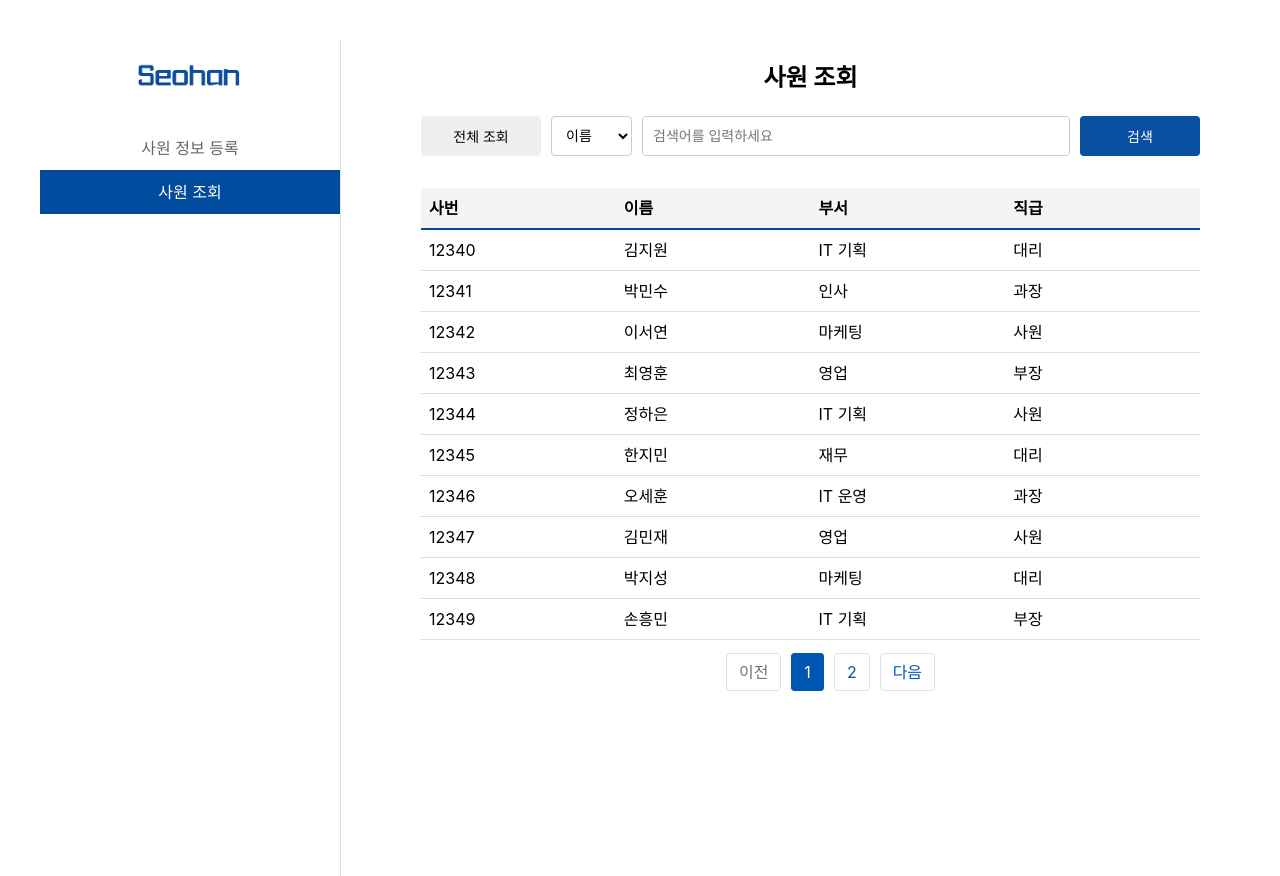
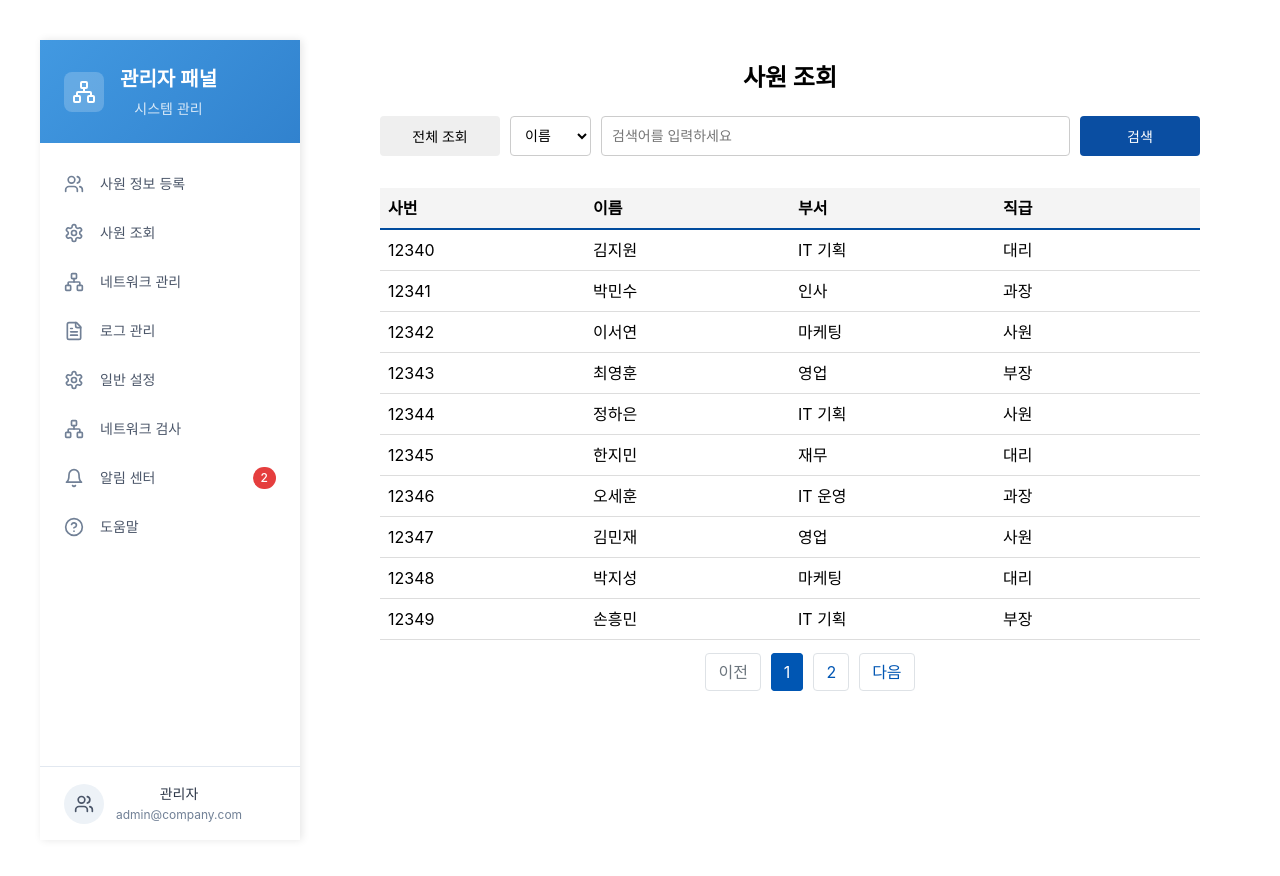
Before and after one commit to IT-1team/FE, a React (Vite) app: page /dashboard/search in a window 1280 px wide. Shown: the top 876 px of the page. Built offline with nearby package versions, Linux system fonts and the light colour scheme.

Commit message:
feat: 사이드바 수정정

```diff
--- a/src/components/common/Sidebar.jsx
+++ b/src/components/common/Sidebar.jsx
@@ -1,38 +1,61 @@
 import React from 'react';
-import { Link, useLocation } from 'react-router-dom'; // useLocation 추가
-import logo from '../../assets/logo.png';
+import {
+  Users,
+  Settings,
+  Network,
+  FileText,
+  Bell,
+  HelpCircle,
+} from 'lucide-react';
 import '../../styles/Sidebar.scss';
-function Sidebar() {
-  const location = useLocation(); // 현재 경로 확인을 위한 hook
 
+const Sidebar = () => {
   const menuItems = [
-    { path: '/dashboard/registration', label: '사원 정보 등록' },
-    { path: '/dashboard/search', label: '사원 조회' },
+    { icon: Users, label: '사원 정보 등록', badge: null },
+    { icon: Settings, label: '사원 조회', badge: null },
+    { icon: Network, label: '네트워크 관리', badge: null },
+    { icon: FileText, label: '로그 관리', badge: null },
+    { icon: Settings, label: '일반 설정', badge: null },
+    { icon: Network, label: '네트워크 검사', badge: null },
+    { icon: Bell, label: '알림 센터', badge: 2 },
+    { icon: HelpCircle, label: '도움말', badge: null },
   ];
 
   return (
     <div className="sidebar">
-      <div className="logo">
-        <img src={logo} alt="Seohan HR" />
+      <div className="header">
+        <div className="header__content">
+          <div className="header__icon">
+            <Network />
+          </div>
+          <div className="header__text">
+            <h1>관리자 패널</h1>
+            <p>시스템 관리</p>
+          </div>
+        </div>
       </div>
+
       <nav className="nav-menu">
-        <div className="menu-group">
-          <ul>
-            {menuItems.map(item => {
-              return (
-                <li
-                  key={item.path}
-                  className={location.pathname === item.path ? 'active' : ''}
-                >
-                  <Link to={item.path}>{item.label}</Link>
-                </li>
-              );
-            })}
-          </ul>
+        {menuItems.map((item, index) => (
+          <div key={index} className="nav-menu__item">
+            <item.icon />
+            <span>{item.label}</span>
+            {item.badge && <span className="badge">{item.badge}</span>}
+          </div>
+        ))}
+      </nav>
+
+      <div className="profile">
+        <div className="profile__avatar">
+          <Users />
         </div>
-      </nav>
+        <div className="profile__info">
+          <p>관리자</p>
+          <p>admin@company.com</p>
+        </div>
+      </div>
     </div>
   );
-}
+};
 
 export default Sidebar;
--- a/src/styles/Sidebar.scss
+++ b/src/styles/Sidebar.scss
@@ -1,64 +1,140 @@
-/* Sidebar.scss */
 .sidebar {
-  width: 300px;
-  min-height: 100vh;
-  background-color: white;
-  border-right: 1px solid #e0e0e0;
-  padding: 20px 0;
+  width: 260px;
+  height: 100vh;
+  background: white;
+  box-shadow: 2px 0 8px rgba(0, 0, 0, 0.1);
+  display: flex;
+  flex-direction: column;
+  position: relative;
 
-  .logo {
-    padding: 0 20px;
-    margin-bottom: 30px;
+  // Header section with gradient
+  .header {
+    background: linear-gradient(135deg, #4299e1 0%, #3182ce 100%);
+    padding: 1.5rem;
+    color: white;
 
-    img {
-      width: 120px; // 로고 이미지 크기 조정
-      height: auto;
+    &__content {
+      display: flex;
+      align-items: center;
+      gap: 1rem;
+    }
+
+    &__icon {
+      background: rgba(255, 255, 255, 0.2);
+      border-radius: 8px;
+      padding: 0.5rem;
+      display: flex;
+      align-items: center;
+      justify-content: center;
+
+      svg {
+        width: 24px;
+        height: 24px;
+      }
+    }
+
+    &__text {
+      h1 {
+        font-size: 1.25rem;
+        font-weight: 600;
+        margin: 0;
+      }
+
+      p {
+        font-size: 0.875rem;
+        opacity: 0.8;
+        margin: 0.25rem 0 0 0;
+      }
     }
   }
 
+  // Navigation menu
   .nav-menu {
-    width: 100%;
+    padding: 1rem 0;
+    flex: 1;
 
-    .menu-group {
-      margin-bottom: 20px;
+    &__item {
+      position: relative;
+      padding: 0.875rem 1.5rem;
+      display: flex;
+      align-items: center;
+      color: #4a5568;
+      cursor: pointer;
+      transition: all 0.2s ease;
 
-      h3 {
-        font-size: 14px;
-        color: #333;
-        padding: 0 20px;
-        margin-bottom: 10px;
+      &:hover {
+        background: #f7fafc;
+        color: #2b6cb0;
+
+        svg {
+          color: #2b6cb0;
+        }
+      }
+
+      svg {
+        width: 20px;
+        height: 20px;
+        margin-right: 1rem;
+        color: #718096;
+        transition: color 0.2s ease;
+      }
+
+      span {
+        font-size: 0.875rem;
+      }
+
+      // Badge
+      .badge {
+        position: absolute;
+        right: 1.5rem;
+        background: #e53e3e;
+        color: white;
+        font-size: 0.75rem;
+        padding: 0.125rem 0.5rem;
+        border-radius: 9999px;
+        font-weight: 500;
+      }
+    }
+  }
+
+  // Footer profile section
+  .profile {
+    padding: 1rem 1.5rem;
+    border-top: 1px solid #e2e8f0;
+    display: flex;
+    align-items: center;
+    gap: 0.75rem;
+
+    &__avatar {
+      width: 2.5rem;
+      height: 2.5rem;
+      background: #edf2f7;
+      border-radius: 50%;
+      display: flex;
+      align-items: center;
+      justify-content: center;
+
+      svg {
+        width: 1.25rem;
+        height: 1.25rem;
+        color: #4a5568;
       }
     }
 
-    ul {
-      list-style: none;
-      padding: 0;
-      margin: 0;
-    }
+    &__info {
+      p {
+        margin: 0;
 
-    li {
-      width: 100%;
+        &:first-child {
+          font-size: 0.875rem;
+          font-weight: 500;
+          color: #2d3748;
+        }
 
-      a {
-        display: block;
-        padding: 10px 20px;
-        color: #666;
-        text-decoration: none;
-        font-size: 1rem;
-        transition: all 0.3s ease;
-      }
-
-      &:hover {
-        a {
-          background-color: #f5f5f5;
-          color: #004b9d;
-        }
-      }
-
-      &.active {
-        a {
-          background-color: #004b9d;
-          color: white;
+        &:last-child {
+          font-size: 0.75rem;
+          color: #718096;
+          margin-top: 0.125rem;
         }
       }
     }
```
